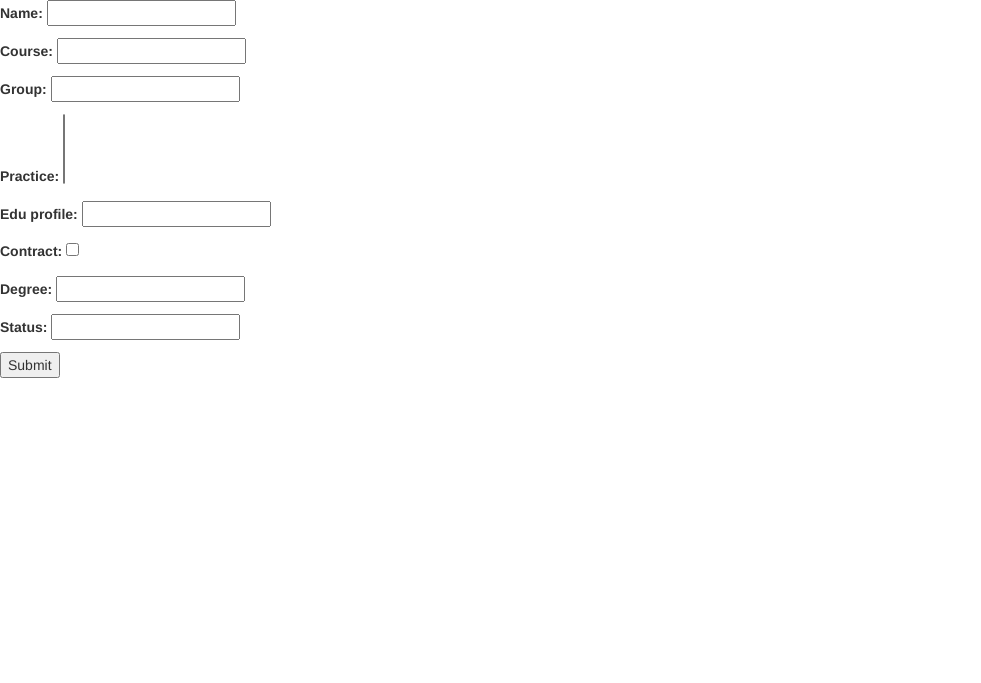
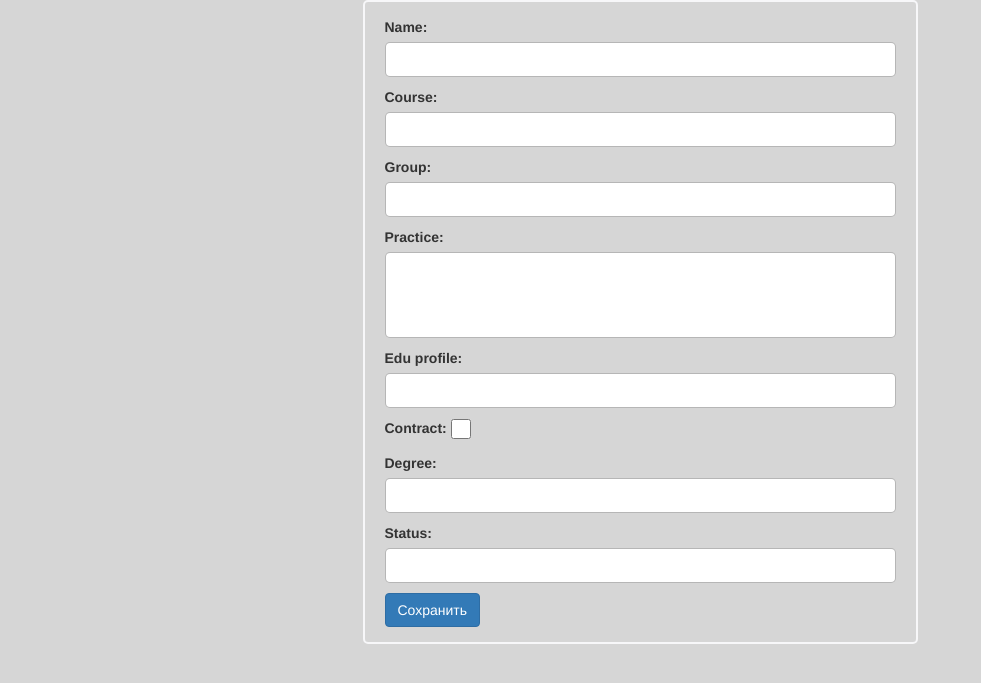
Before and after one commit to NY-Yasaviev/smart_lab_practice_2k17, a Django app: page /students/new/ in a window 1280 px wide. Shown: the top 683 px of the page, without its empty margins (0-981 px from the left). Run offline with Django 3.2, Linux system fonts and the light colour scheme; data that the repository does not hold is empty; some libraries are stand-ins or nearby versions.

Commit message:
page's design added

```diff
--- a/document_generator/generator/views.py
+++ b/document_generator/generator/views.py
@@ -40,7 +40,7 @@ def edit_practice(request, id):
             form.save()
             return redirect("/practices/%s/" % id)
     else:
-        form = PracticeForm()
+        form = PracticeForm(instance=practice)
         return render(request, 'deanery/practice.html', {'form': form}, locals())
 
 
@@ -84,7 +84,7 @@ def edit_student(request, id):
             form.save()
             return redirect("/students/%s/" % id)
     else:
-        form = StudentForm()
+        form = StudentForm(instance=student)
         return render(request, 'deanery/student.html', {'form': form}, locals())
 
 
--- a/document_generator/static/style.css
+++ b/document_generator/static/style.css
@@ -0,0 +1,86 @@
+html{
+    background-color: #d6d6d6;
+}
+body{
+    background-color: #d6d6d6;
+}
+.login-form h1{
+    text-align: center;
+}
+.login-form form input{
+    width: 100%;
+    height: 50px;
+    border-radius: 5px;
+    margin: 5px 0;
+    font-size: 20px;
+    padding: 0 10px;
+}
+.login-form{
+    position: absolute;
+    top: 50%;
+    margin-top: -150px;
+}
+.deanery-main-practice-header1{
+    font-size: 20px;
+    color: black;
+    padding: 5px;
+    text-align: left;
+}
+.deanery-main-practice-header2{
+    font-size: 18px;
+    color: black;
+    float: right;
+    line-height: 30px;
+}
+.deanery-main .panel .panel-body{
+    padding: 0;
+}
+.deanery-main .panel .panel-body a{
+    font-size: 18px;
+    color: gray;
+    padding: 5px 20px;
+    width: 100%;
+    display: block;
+    border-bottom: 1px solid #d6d6d6;
+}
+.table td{
+    border: 1px solid gray !important;
+}
+.deanery-practice-form label{
+    display: inline-block;
+}
+.deanery-practice-form-up{
+    position: relative;
+    border: solid #f7f7f9 2px;
+    padding: 15px 20px;
+    border-radius: 5px;
+}
+.deanery-practice-form input, .deanery-practice-form select{
+    display: block;
+    width: 100%;
+    font-size: 18px;
+    color: #464a4c;
+    background-color: #fff;
+    background-image: none;
+    -webkit-background-clip: padding-box;
+    background-clip: padding-box;
+    border: 1px solid rgba(0,0,0,.15);
+    border-radius: 5px;
+    height: 35px;
+    padding: 0 15px;
+    -webkit-transition: border-color ease-in-out .15s,-webkit-box-shadow ease-in-out .15s;
+    transition: border-color ease-in-out .15s,-webkit-box-shadow ease-in-out .15s;
+    -o-transition: border-color ease-in-out .15s,box-shadow ease-in-out .15s;
+    transition: border-color ease-in-out .15s,box-shadow ease-in-out .15s;
+    transition: border-color ease-in-out .15s,box-shadow ease-in-out .15s,-webkit-box-shadow ease-in-out .15s;
+}
+.deanery-practice-form select{
+    height: 100%;
+}
+.deanery-practice-form input[type="checkbox"]{
+    display: inline-block;
+    width: 20px;
+    height: 20px;
+    margin-top: 0;
+    vertical-align: middle;
+}
--- a/document_generator/templates/deanery/addStudent.html
+++ b/document_generator/templates/deanery/addStudent.html
@@ -1,9 +1,17 @@
 {%  extends 'main.html' %}
 
 {% block body %}
-    <form action="" method="post">
-        {% csrf_token %}
-        {{ form.as_p }}
-        <input type="submit">
-    </form>
+    <div class="container">
+        <div class="row">
+            <div class="col-md-6 col-md-offset-3">
+                <div class="deanery-practice-form-up">
+                    <form action="" method="post" class="deanery-practice-form">
+                        {% csrf_token %}
+                        {{ form.as_p }}
+                        <button type="submit" class="btn btn-primary">Сохранить</button>
+                    </form>
+                </div>
+            </div>
+        </div>
+    </div>
 {%  endblock %}
```
Also changed, not shown: document_generator/templates/deanery/addPractice.html (+13 -5 lines), document_generator/templates/deanery/index.html (+22 -7 lines), document_generator/templates/deanery/practice.html (+13 -6 lines), document_generator/templates/deanery/practices.html (+5 -3 lines), document_generator/templates/deanery/student.html (+13 -6 lines), document_generator/templates/deanery/students.html (+5 -3 lines), document_generator/templates/login/login.html (+9 -4 lines).
